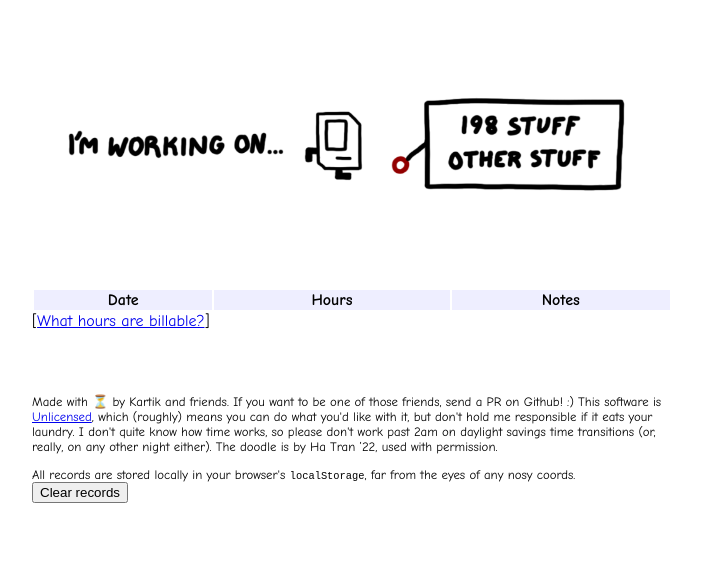
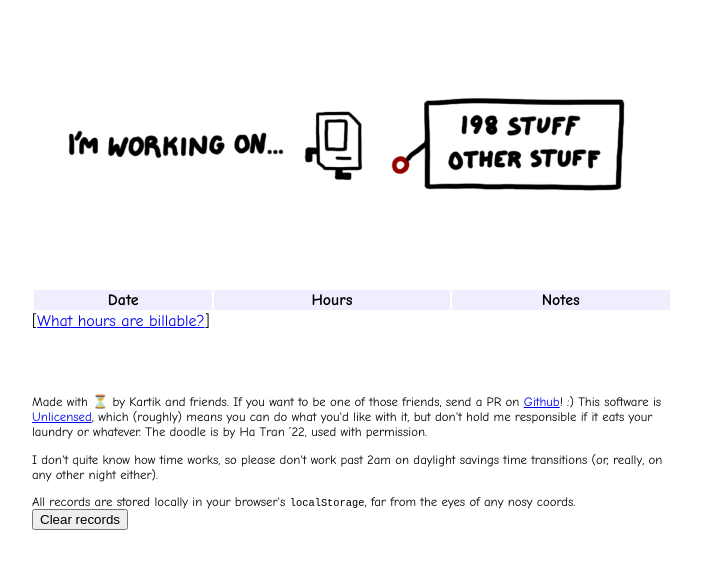
Before and after one commit to kach/karel-clock, a plain HTML site: page index.html in a window 1280 px wide. Shown: the whole page, without its empty margins (288-989 px from the left). Drawn offline with Linux system fonts and the light colour scheme.

Commit message:
link back to github

```diff
--- a/index.html
+++ b/index.html
@@ -154,12 +154,14 @@ img {
 [<a target="_blank" href="https://code.stanford.edu/cs198/doc/sl-guide/-/wikis/Administrivia/Getting-Paid">What hours are billable?</a>]
 
 <footer><p>Made with ⏳ by Kartik and friends. If you want to be one of those
-friends, send a PR on Github! :) This software is <a
-href="https://unlicense.org">Unlicensed</a>, which (roughly) means you can do
-what you'd like with it, but don't hold me responsible if it eats your laundry.
-I don't quite know how time works, so please don't work past 2am on daylight
-savings time transitions (or, really, on any other night either). The doodle is
-by Ha&nbsp;Tran&nbsp;&rsquo;22, used with permission.
+friends, send a PR on <a href="https://github.com/kach/karel-clock">Github</a>!
+:) This software is <a href="https://unlicense.org">Unlicensed</a>, which
+(roughly) means you can do what you'd like with it, but don't hold me
+responsible if it eats your laundry or whatever. The doodle is by
+Ha&nbsp;Tran&nbsp;&rsquo;22, used with permission.
+
+<p>I don't quite know how time works, so please don't work past 2am on daylight
+savings time transitions (or, really, on any other night either).
 
 <p>All records are stored locally in your browser's <code>localStorage</code>,
 far from the eyes of any nosy coords.  <button id="clear">Clear
```
